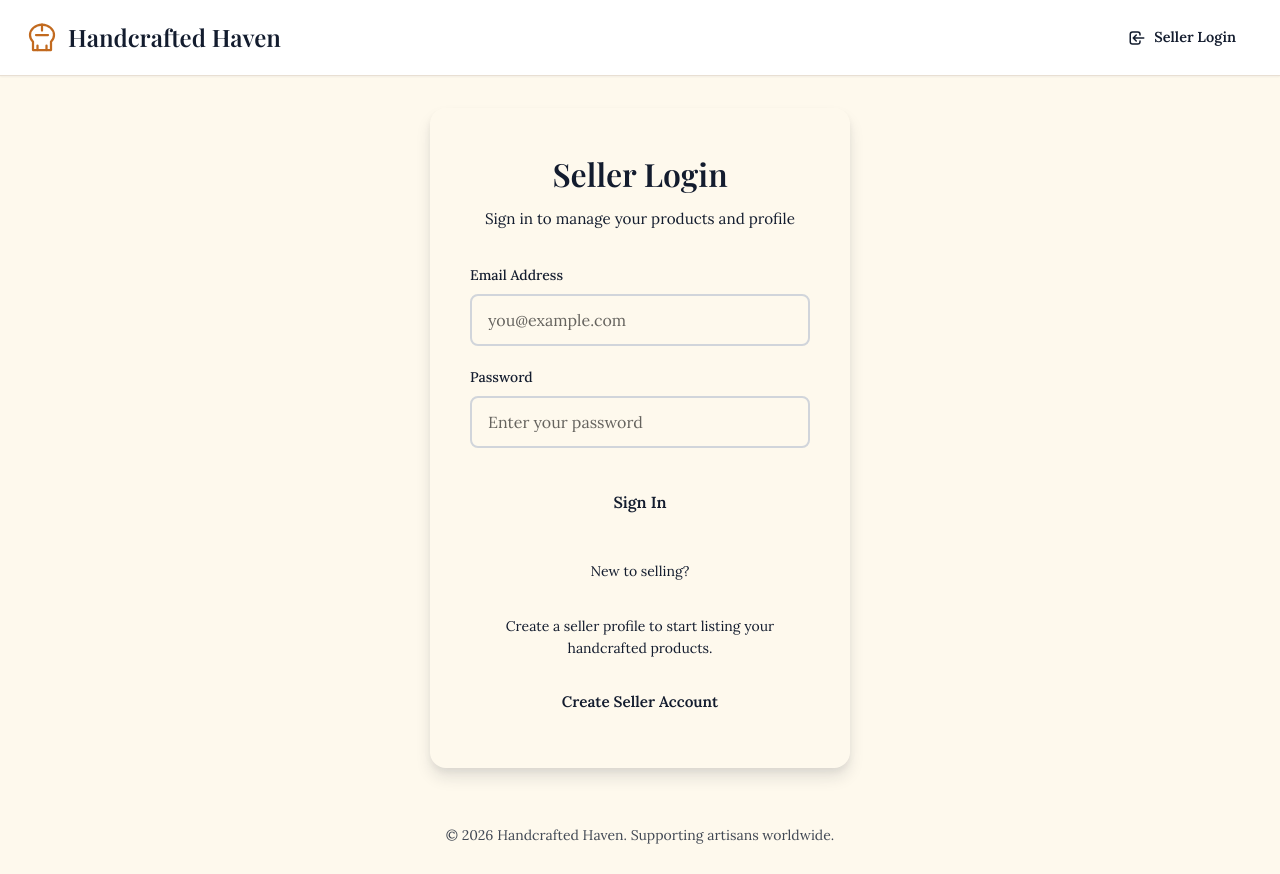
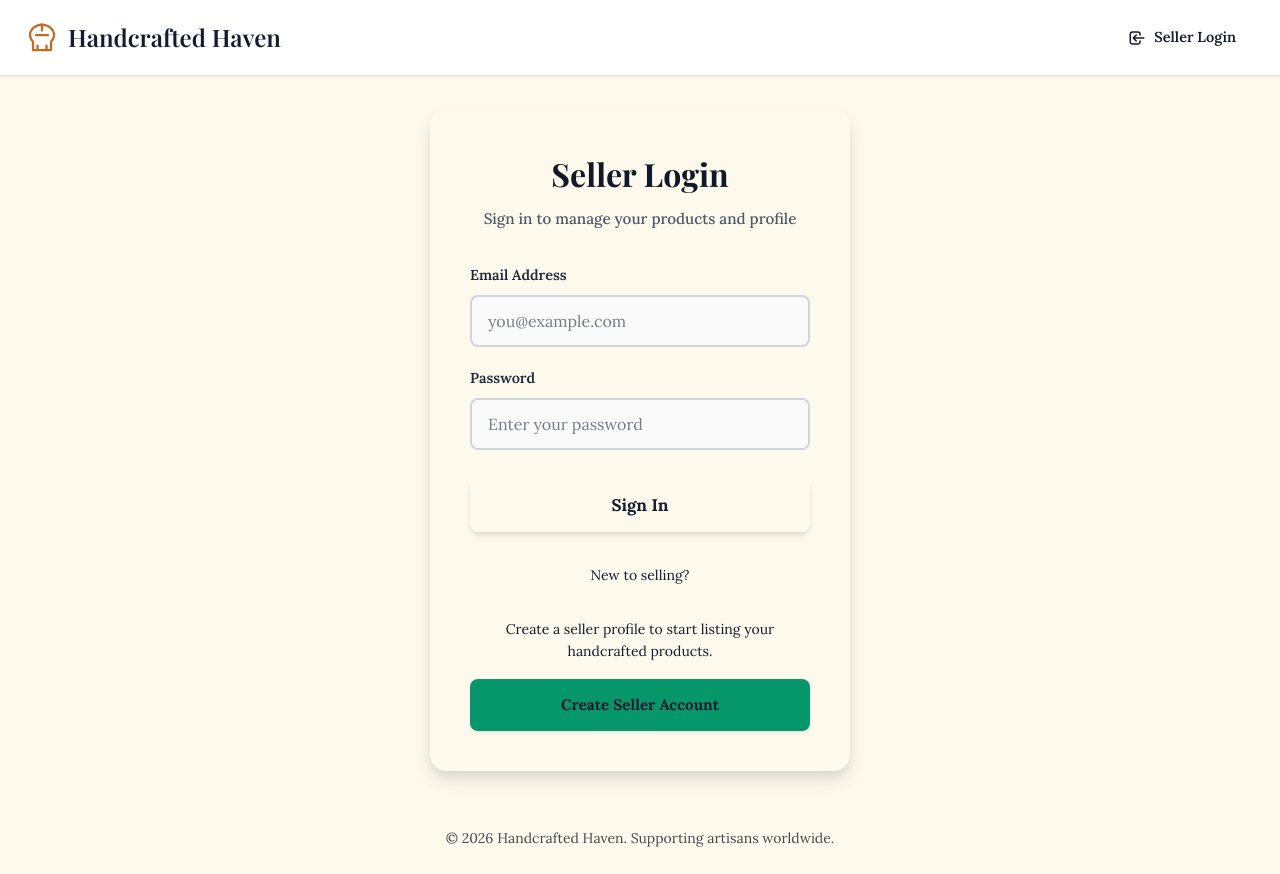
Before and after one commit to jkjorgie/WDD430-Team8-HandcraftedHaven, a Next.js app: page /login in a window 1280 px wide. Built offline with nearby package versions, Linux system fonts and the light colour scheme; no server answers.

Commit message:
login page UI enhancements

```diff
--- a/src/app/login/page.module.css
+++ b/src/app/login/page.module.css
@@ -74,14 +74,15 @@
 .title {
   font-family: var(--font-playfair);
   font-size: 2rem;
-  font-weight: 600;
-  color: var(--color-charcoal);
+  font-weight: 700;
+  color: #111827;
   margin-bottom: 0.5rem;
 }
 
 .subtitle {
-  color: var(--color-charcoal-light);
+  color: #4b5563;
   font-size: 0.95rem;
+  font-weight: 500;
 }
 
 /* Form */
@@ -98,9 +99,9 @@
 }
 
 .label {
-  font-size: 0.875rem;
-  font-weight: 500;
-  color: var(--color-charcoal);
+  font-size: 0.9rem;
+  font-weight: 600;
+  color: #1f2937;
 }
 
 .input {
@@ -109,13 +110,15 @@
   border-radius: 0.5rem;
   font-size: 1rem;
   transition: border-color 0.2s ease, box-shadow 0.2s ease;
-  background: var(--color-white);
+  background: #fafafa;
+  color: #1f2937;
 }
 
 .input:focus {
   outline: none;
   border-color: var(--color-terracotta);
   box-shadow: 0 0 0 3px rgba(180, 100, 80, 0.1);
+  background: var(--color-white);
 }
 
 .input:disabled {
@@ -158,23 +161,27 @@
   color: var(--color-white);
   border: none;
   border-radius: 0.5rem;
-  font-size: 1rem;
-  font-weight: 600;
+  font-size: 1.05rem;
+  font-weight: 700;
   cursor: pointer;
-  transition: background-color 0.2s ease, transform 0.1s ease;
+  transition: all 0.2s ease;
   margin-top: 0.5rem;
+  box-shadow: 0 4px 6px -1px rgba(0, 0, 0, 0.1), 0 2px 4px -1px rgba(0, 0, 0, 0.06);
 }
 
 .submitBtn:hover:not(:disabled) {
   background: var(--color-terracotta-dark);
+  box-shadow: 0 6px 10px -1px rgba(0, 0, 0, 0.15), 0 4px 6px -1px rgba(0, 0, 0, 0.08);
+  transform: translateY(-1px);
 }
 
 .submitBtn:active:not(:disabled) {
-  transform: scale(0.98);
+  transform: translateY(0);
+  box-shadow: 0 2px 4px -1px rgba(0, 0, 0, 0.1), 0 1px 2px -1px rgba(0, 0, 0, 0.06);
 }
 
 .submitBtn:disabled {
-  opacity: 0.7;
+  opacity: 0.6;
   cursor: not-allowed;
 }
 
@@ -232,21 +239,28 @@
   align-items: center;
   justify-content: center;
   padding: 0.875rem 1.5rem;
-  background: transparent;
-  color: var(--color-terracotta);
-  border: 2px solid var(--color-terracotta);
+  background: #059669;
+  color: var(--color-white);
+  border: none;
   border-radius: 0.5rem;
   font-size: 0.95rem;
-  font-weight: 600;
+  font-weight: 700;
   text-decoration: none;
   cursor: pointer;
-  transition: background-color 0.2s ease, color 0.2s ease;
+  transition: all 0.2s ease;
   width: 100%;
+  box-shadow: 0 2px 4px -1px rgba(0, 0, 0, 0.1), 0 1px 2px -1px rgba(0, 0, 0, 0.06);
 }
 
 .createBtn:hover {
-  background: var(--color-terracotta);
-  color: var(--color-white);
+  background: #047857;
+  box-shadow: 0 4px 6px -1px rgba(0, 0, 0, 0.15), 0 2px 4px -1px rgba(0, 0, 0, 0.08);
+  transform: translateY(-1px);
+}
+
+.createBtn:active {
+  transform: translateY(0);
+  box-shadow: 0 1px 2px -1px rgba(0, 0, 0, 0.1);
 }
 
 /* Footer */
--- a/src/app/register/page.module.css
+++ b/src/app/register/page.module.css
@@ -74,14 +74,15 @@
 .title {
   font-family: var(--font-playfair);
   font-size: 2rem;
-  font-weight: 600;
-  color: var(--color-charcoal);
+  font-weight: 700;
+  color: #111827;
   margin-bottom: 0.5rem;
 }
 
 .subtitle {
-  color: var(--color-charcoal-light);
+  color: #4b5563;
   font-size: 0.95rem;
+  font-weight: 500;
 }
 
 /* Form */
@@ -125,9 +126,9 @@
 }
 
 .label {
-  font-size: 0.875rem;
-  font-weight: 500;
-  color: var(--color-charcoal);
+  font-size: 0.9rem;
+  font-weight: 600;
+  color: #1f2937;
 }
 
 .required {
@@ -141,7 +142,8 @@
   border-radius: 0.5rem;
   font-size: 1rem;
   transition: border-color 0.2s ease, box-shadow 0.2s ease;
-  background: var(--color-white);
+  background: #fafafa;
+  color: #1f2937;
   font-family: inherit;
 }
 
@@ -150,6 +152,7 @@
   outline: none;
   border-color: var(--color-terracotta);
   box-shadow: 0 0 0 3px rgba(180, 100, 80, 0.1);
+  background: var(--color-white);
 }
 
 .input:disabled,
@@ -199,23 +202,27 @@
   color: var(--color-white);
   border: none;
   border-radius: 0.5rem;
-  font-size: 1rem;
-  font-weight: 600;
+  font-size: 1.05rem;
+  font-weight: 700;
   cursor: pointer;
-  transition: background-color 0.2s ease, transform 0.1s ease;
+  transition: all 0.2s ease;
   margin-top: 0.5rem;
+  box-shadow: 0 4px 6px -1px rgba(0, 0, 0, 0.1), 0 2px 4px -1px rgba(0, 0, 0, 0.06);
 }
 
 .submitBtn:hover:not(:disabled) {
   background: var(--color-terracotta-dark);
+  box-shadow: 0 6px 10px -1px rgba(0, 0, 0, 0.15), 0 4px 6px -1px rgba(0, 0, 0, 0.08);
+  transform: translateY(-1px);
 }
 
 .submitBtn:active:not(:disabled) {
-  transform: scale(0.98);
+  transform: translateY(0);
+  box-shadow: 0 2px 4px -1px rgba(0, 0, 0, 0.1), 0 1px 2px -1px rgba(0, 0, 0, 0.06);
 }
 
 .submitBtn:disabled {
-  opacity: 0.7;
+  opacity: 0.6;
   cursor: not-allowed;
 }
 
@@ -267,20 +274,27 @@
   align-items: center;
   justify-content: center;
   padding: 0.875rem 2rem;
-  background: transparent;
-  color: var(--color-terracotta);
-  border: 2px solid var(--color-terracotta);
+  background: #059669;
+  color: var(--color-white);
+  border: none;
   border-radius: 0.5rem;
   font-size: 0.95rem;
-  font-weight: 600;
+  font-weight: 700;
   text-decoration: none;
   cursor: pointer;
-  transition: background-color 0.2s ease, color 0.2s ease;
+  transition: all 0.2s ease;
+  box-shadow: 0 2px 4px -1px rgba(0, 0, 0, 0.1), 0 1px 2px -1px rgba(0, 0, 0, 0.06);
 }
 
 .loginBtn:hover {
-  background: var(--color-terracotta);
-  color: var(--color-white);
+  background: #047857;
+  box-shadow: 0 4px 6px -1px rgba(0, 0, 0, 0.15), 0 2px 4px -1px rgba(0, 0, 0, 0.08);
+  transform: translateY(-1px);
+}
+
+.loginBtn:active {
+  transform: translateY(0);
+  box-shadow: 0 1px 2px -1px rgba(0, 0, 0, 0.1);
 }
 
 /* Footer */
```
